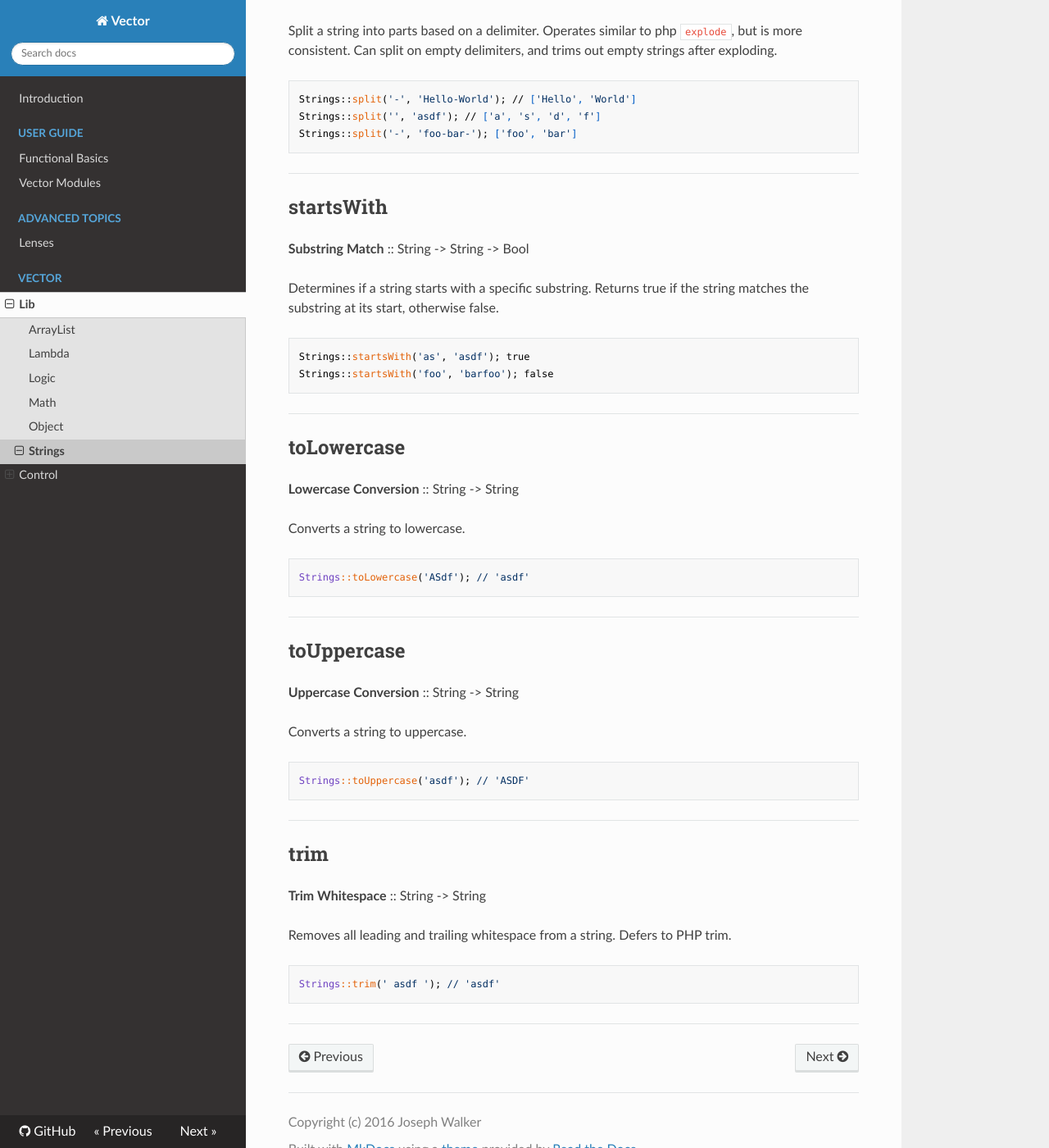
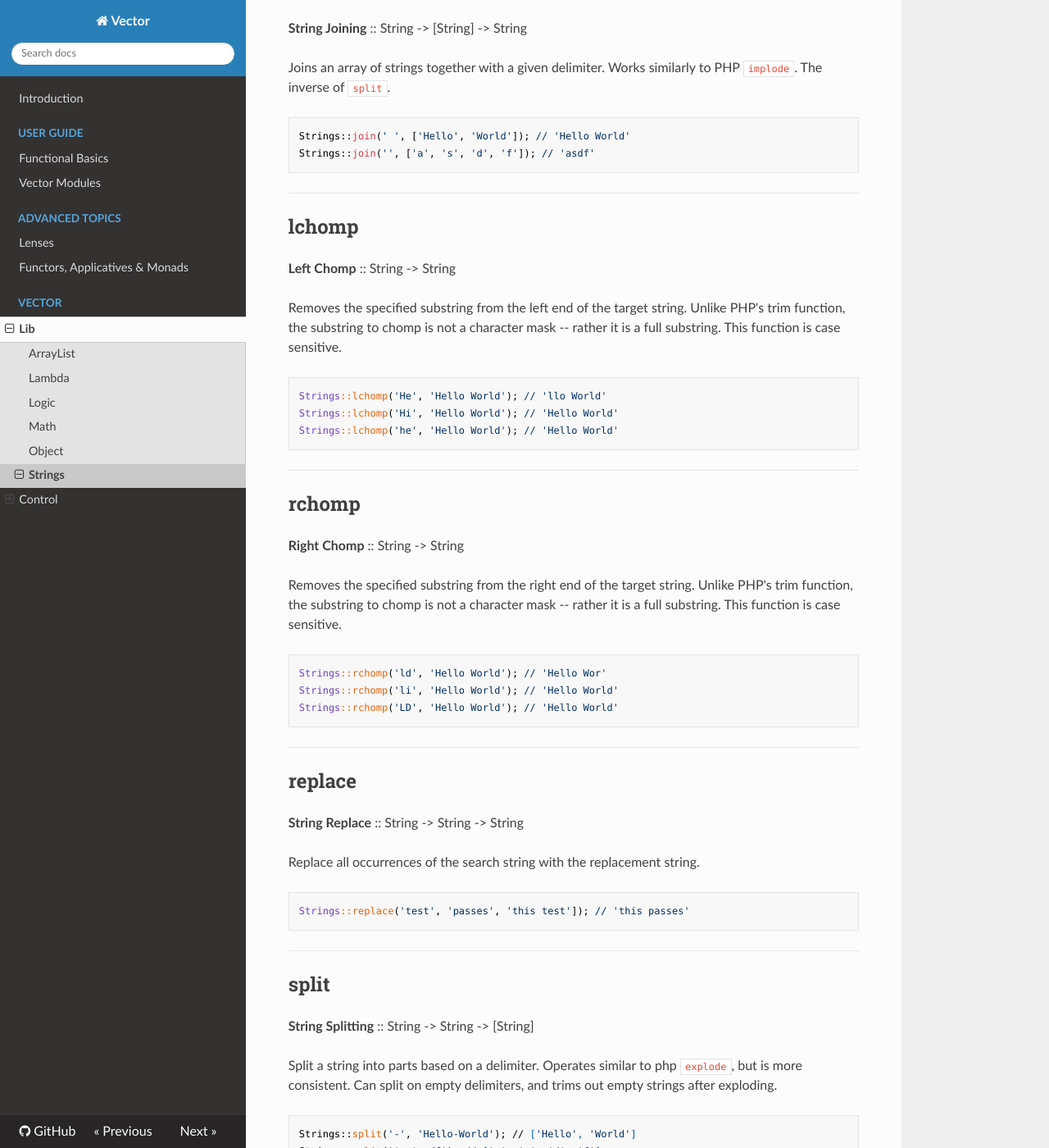
Before and after one commit to vector-php/vector, an MkDocs documentation site: the page built from docs/auto-generate/Vector/Lib/Strings.md, in a window 1280 px wide and 1400 px high, scrolled down 763 px. Shown: the whole window at 82% size. Built offline with MkDocs 1.6.1, drawn with Linux system fonts in a browser that asks for light colours; nearby versions of some CDN libraries; old or Windows-style settings are respelled for this version of MkDocs; some of the changed text lies outside the part shown.

Commit message:
Changing functor interface. Regenerating docs.

````diff
--- a/docs/auto-generate/Vector/Lib/Strings.md
+++ b/docs/auto-generate/Vector/Lib/Strings.md
@@ -1,3 +1,19 @@
+## chomp
+
+__Two-Sided Chomp__ :: String -> String
+
+Removes the specified substring from both ends of the target string. Unlike PHP's
+trim function, the substring to chomp is not a character mask -- rather it is a full
+substring. This function is case sensitive.
+
+```
+Strings::chomp('a', 'abccba'); // 'bccb'
+Strings::chomp('ab', 'abccba'); // 'abccba'
+Strings::chomp('A', 'abccba'); // 'abccba'
+```
+
+---
+
 ## concat
 
 __String Concatenation__ :: String -> String -> String
@@ -22,6 +38,50 @@ to PHP `implode`. The inverse of `split`.
 ```
 Strings::join(' ', ['Hello', 'World']); // 'Hello World'
 Strings::join('', ['a', 's', 'd', 'f']); // 'asdf'
+```
+
+---
+
+## lchomp
+
+__Left Chomp__ :: String -> String
+
+Removes the specified substring from the left end of the target string. Unlike PHP's
+trim function, the substring to chomp is not a character mask -- rather it is a full
+substring. This function is case sensitive.
+
+```
+Strings::lchomp('He', 'Hello World'); // 'llo World'
+Strings::lchomp('Hi', 'Hello World'); // 'Hello World'
+Strings::lchomp('he', 'Hello World'); // 'Hello World'
+```
+
+---
+
+## rchomp
+
+__Right Chomp__ :: String -> String
+
+Removes the specified substring from the right end of the target string. Unlike PHP's
+trim function, the substring to chomp is not a character mask -- rather it is a full
+substring. This function is case sensitive.
+
+```
+Strings::rchomp('ld', 'Hello World'); // 'Hello Wor'
+Strings::rchomp('li', 'Hello World'); // 'Hello World'
+Strings::rchomp('LD', 'Hello World'); // 'Hello World'
+```
+
+---
+
+## replace
+
+__String Replace__ :: String -> String -> String
+
+Replace all occurrences of the search string with the replacement string.
+
+```
+Strings::replace('test', 'passes', 'this test']); // 'this passes'
 ```
 
 ---
--- a/mkdocs.yml
+++ b/mkdocs.yml
@@ -23,6 +23,8 @@ pages:
         'Advanced Topics':
             -
                 Lenses: advanced/lenses.md
+            -
+                'Functors, Applicatives & Monads': advanced/fam.md
     -
         Vector:
             -
````
Also changed, not shown: docs/auto-generate/Vector/Control/Lens.md (+31 -3 lines), docs/auto-generate/Vector/Lib/ArrayList.md (+12 -0 lines), docs/auto-generate/Vector/Lib/Logic.md (+4 -16 lines), docs/auto-generate/Vector/Lib/Object.md (+1 -1 lines), docs/advanced/fam.md (added), 3 other files.
